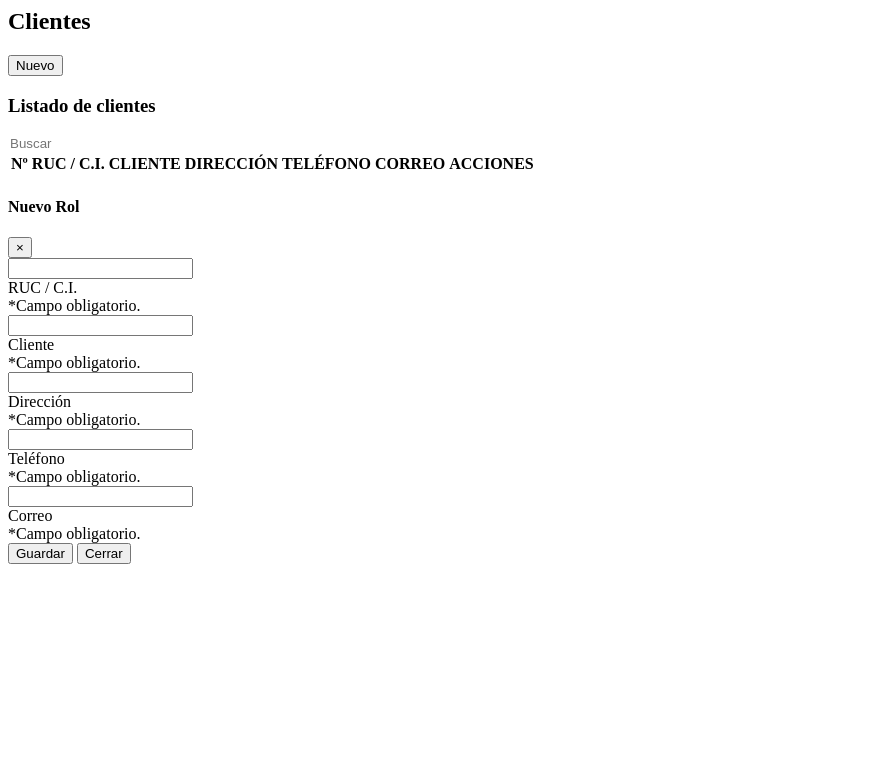
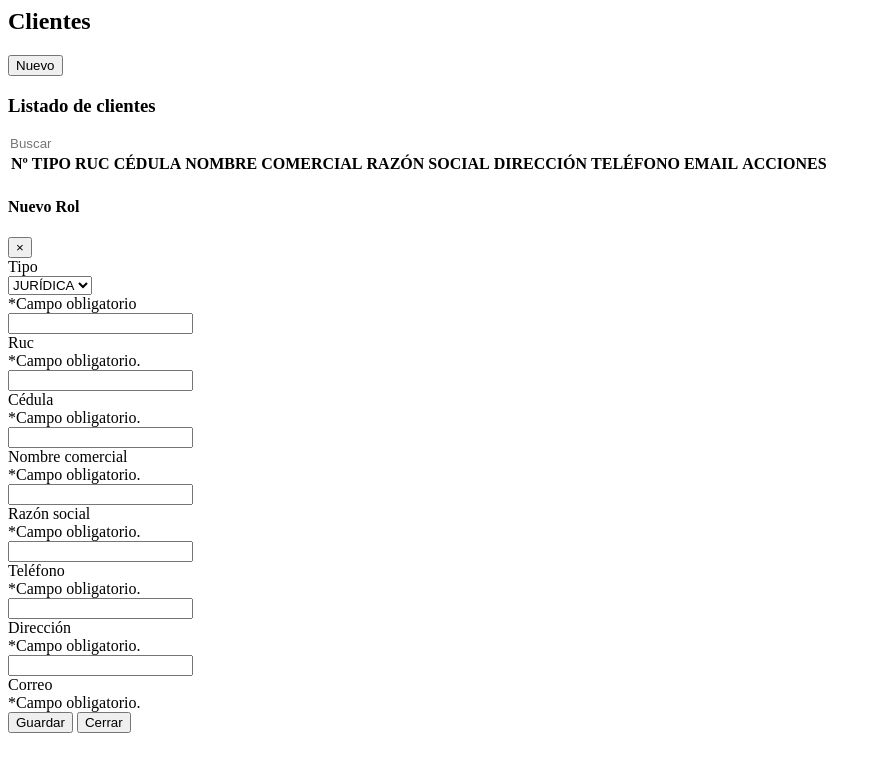
Before and after one commit to Jhonlz09/aistermcon, a PHP site: page /views/clientes.php in a window 1280 px wide. Shown: the top 772 px of the page, without its empty margins (0-881 px from the left). Run offline with PHP 8.4, Linux system fonts and the light colour scheme; the visitor is signed in with stand-in values (Sample User, id 1); lists and menus that the app fills with data are empty.

Commit message:
Se agrego clientes

```diff
--- a/PDF/pdf_guia.php
+++ b/PDF/pdf_guia.php
@@ -330,11 +330,10 @@ class PDF extends FPDF
         $this->SetAutoPageBreak(true, 6); // Habilitar salto de página automático con margen inferior
         $header = array(iconv('UTF-8', 'windows-1252', 'Código'), ' Descripcion', 'Cantidad', 'Unidad');
         $this->Row($header, array(10, 10, 10, 10), 'B', 5);
-
         $this->SetY(129);
         $this->SetFont('Arial', 'B', 11);
         $this->SetX(138);
-        $ruc = $row['ciruc'];
+        $ruc = $row['ruc'];
         $this->Cell(0, 10, iconv('UTF-8', 'windows-1252', 'RUC/CI:'), 0, 0, 'L');
         $this->SetFont('Arial', '', 10);
         $this->SetX(154);
--- a/models/salidas.modelo.php
+++ b/models/salidas.modelo.php
@@ -223,7 +223,7 @@ class ModeloSalidas
             $l = Conexion::ConexionDB()->prepare("SELECT b.id,
             TO_CHAR(b.fecha, 'DD/MM/YYYY') as fecha, b.id,
             TO_CHAR(b.fecha_retorno, 'DD/MM/YYYY') as fecha_retorno,
-            o.nombre as orden,c.nombre as cliente, c.ciruc, c.direccion as direccion_cliente, c.telefono as cliente_telefono, b.motivo,
+            o.nombre as orden,c.nombre as cliente, c.ruc, c.direccion as direccion_cliente, c.telefono as cliente_telefono, b.motivo,
             e_despachado.nombre as despachado,
 			e_responsable.nombre as responsable,
             e.apellido || ' '|| e.nombre as conductor,
--- a/utils/database/config.txt
+++ b/utils/database/config.txt
@@ -1,4 +1,4 @@
-host=192.168.100.96
+host=localhost
 dbname=dbaistermcon
 username=admin
 password=%KKXJoHm5uec
--- a/utils/modules/aside.php
+++ b/utils/modules/aside.php
@@ -417,7 +417,7 @@
                         </div>
                         <div class="col-sm-4">
                             <div class="form-group">
-                                <label id="lbl" class="mb-0 combo"><i class="fas fa-ruler"></i> Unidad</label>
+                                <label class="mb-0 combo"><i class="fas fa-ruler"></i> Unidad</label>
                                 <div class="row">
                                     <div class="col">
                                         <select name="c" id="cboUnidad_fab" class="cbo form-control select2 select2-success" data-dropdown-css-class="select2-dark" required>
@@ -429,7 +429,7 @@
                         </div>
                         <div class="col-sm-4">
                             <div class="form-group">
-                                <label id="lbl" class="mb-0 combo"><i class="fas fa-ticket"></i> Nro. de orden</label>
+                                <label class="mb-0 combo"><i class="fas fa-ticket"></i> Nro. de orden</label>
                                 <div class="row">
                                     <div class="col">
                                         <select name="c" id="cboOrdenFab" class="cbo form-control select2 select2-success" data-dropdown-css-class="select2-dark" required>
--- a/utils/modules/sidebar.php
+++ b/utils/modules/sidebar.php
@@ -9,7 +9,6 @@ foreach ($permisosUsuario as $permiso) {
 }
 
 $configuracion = PermisosControlador::ctrObtenerConfiguracion();
-
     $_SESSION["empresa"] = $configuracion[0]->empresa;
     $_SESSION["iva"] = $configuracion[0]->iva;
     $_SESSION["emisor"] = $configuracion[0]->emisor;
--- a/views/clientes.php
+++ b/views/clientes.php
@@ -1,4 +1,5 @@
-<?php require_once "../utils/database/config.php";?>
+<?php require_once "../utils/database/config.php"; ?>
+
 <head>
     <title>Clientes</title>
 </head>
@@ -48,11 +49,14 @@
                             <thead>
                                 <tr>
                                     <th class="text-center">Nº</th>
-                                    <th>RUC / C.I.</th>
-                                    <th>CLIENTE</th>
+                                    <th>TIPO</th>
+                                    <th>RUC</th>
+                                    <th>CÉDULA</th>
+                                    <th>NOMBRE COMERCIAL</th>
+                                    <th>RAZÓN SOCIAL</th>
                                     <th>DIRECCIÓN</th>
                                     <th>TELÉFONO</th>
-                                    <th>CORREO</th>
+                                    <th>EMAIL</th>
                                     <th class="text-center">ACCIONES</th>
                                 </tr>
                             </thead>
@@ -87,21 +91,66 @@
                     <input type="hidden" id="id" value="">
                     <div class="row">
                         <div class="col-md-12">
+                            <div class="row">
+                                <div class="col-md-4">
+                                    <div class="form-group">
+                                        <label class="mb-0 combo"><i class="fas fa-scale-unbalanced"></i> Tipo</label>
+                                        <div class="row">
+                                            <div class="col">
+                                                <select name="c" id="cboTipo" class="cbo form-control select2 select2-success" data-dropdown-css-class="select2-dark" required>
+                                                    <option value="1">JURÍDICA</option>
+                                                    <option value="2">NATURAL</option>
+                                                </select>
+                                                <div class="invalid-feedback">*Campo obligatorio</div>
+                                            </div>
+                                        </div>
+                                    </div>
+                                </div>
+                                <div class="col-md-4">
                                     <div class="input-data">
-                                <input autocomplete="off" id="ciruc" class="input-nuevo" type="text" required>
+                                        <input autocomplete="off" inputmode="numeric" id="ruc" class="input-nuevo" type="text" required>
                                         <div class="line underline"></div>
-                                <label for="ciruc" class="label"><i class="fas fa-id-card"></i> RUC / C.I.</label>
+                                        <label for="ruc" class="label"><i class="fas fa-building-user"></i> Ruc</label>
                                         <div class="invalid-feedback">*Campo obligatorio.</div>
                                     </div>
+                                </div>
+                                <div class="col-md-4">
+                                    <div class="input-data">
+                                        <input autocomplete="off" inputmode="numeric" maxlength="10" oninput="validarNumber(this,/[^0-9]/g)" id="ci" class="input-nuevo" type="text" required>
+                                        <div class="line underline"></div>
+                                        <label for="ci" class="label"><i class="fas fa-id-card"></i> Cédula</label>
+                                        <div class="invalid-feedback">*Campo obligatorio.</div>
+                                    </div>
+                                </div>
+                            </div>
+
                             <div class="row">
-                                <div class="col-md-6">
+                                <div class="col-md-4">
                                     <div class="input-data">
                                         <input autocomplete="off" id="nombre" class="input-nuevo" type="text" required>
                                         <div class="line underline"></div>
-                                        <label for="nombre" class="label"><i class="fa-solid fa-signature"></i> Cliente</label>
+                                        <label for="nombre" class="label"><i class="fas fa-signature"></i> Nombre comercial</label>
                                         <div class="invalid-feedback">*Campo obligatorio.</div>
                                     </div>
                                 </div>
+                                <div class="col-md-4">
+                                    <div class="input-data">
+                                        <input autocomplete="off" id="razon_social" class="input-nuevo" type="text" required>
+                                        <div class="line underline"></div>
+                                        <label for="razon_social" class="label"><i class="fas fa-input-text"></i> Razón social</label>
+                                        <div class="invalid-feedback">*Campo obligatorio.</div>
+                                    </div>
+                                </div>
+                                <div class="col-md-4">
+                                    <div class="input-data">
+                                        <input autocomplete="off" inputmode="numeric" id="telefono" class="input-nuevo" type="text" required>
+                                        <div class="line underline"></div>
+                                        <label for="telefono" class="label"><i class="fas fa-phone"></i> Teléfono</label>
+                                        <div class="invalid-feedback">*Campo obligatorio.</div>
+                                    </div>
+                                </div>
+                            </div>
+                            <div class="row">
                                 <div class="col-md-6">
                                     <div class="input-data">
                                         <input autocomplete="off" id="direccion" class="input-nuevo" type="text" required>
@@ -110,19 +159,7 @@
                                         <div class="invalid-feedback">*Campo obligatorio.</div>
                                     </div>
                                 </div>
-                            </div>
-
-
-                            <div class="row">
-                                <div class="col-sm-6">
-                                    <div class="input-data">
-                                        <input autocomplete="off" id="telefono" class="input-nuevo" type="text" required>
-                                        <div class="line underline"></div>
-                                        <label for="telefono" class="label"><i class="fas fa-phone"></i> Teléfono</label>
-                                        <div class="invalid-feedback">*Campo obligatorio.</div>
-                                    </div>
-                                </div>
-                                <div class="col-sm-6">
+                                <div class="col-md-6">
                                     <div class="input-data">
                                         <input autocomplete="off" id="correo" class="input-nuevo" type="text" required>
                                         <div class="line underline"></div>
@@ -131,8 +168,6 @@
                                     </div>
                                 </div>
                             </div>
-
-
                         </div>
                     </div>
                 </div>
@@ -170,13 +205,22 @@
                 }
             },
             {
-                "targets": 5,
-                "render": function(data, type, row, meta) {
-                    return '<a href="mailto:' + data + '" class="text-info">' + data + '</a>';
+                "targets": 8,
+                render: function(data, type, row, meta) {
+                    // Dividir los correos por comas
+                    var emails = data.split(',');
+
+                    // Crear enlaces de correo electrónico
+                    var emailLinks = emails.map(function(email) {
+                        return '<a href="mailto:' + email.trim() + '" class="text-info">' + email.trim() + '</a>';
+                    });
+
+                    // Unir todos los enlaces con un delimitador, como un espacio o una coma
+                    return emailLinks.join(' ');
                 }
             },
             {
-                targets: 6,
+                targets: 9,
                 data: "acciones",
                 visible: mostrarCol,
                 render: function(data, type, row, full, meta) {
@@ -196,6 +240,9 @@
             },
         ],
     }
+
+
+
 
     $(document).ready(function() {
         if (!$.fn.DataTable.isDataTable('#tblClientes')) {
@@ -231,16 +278,26 @@
 
         const id = document.getElementById('id'),
             nombre = document.getElementById('nombre'),
-            ciruc = document.getElementById('ciruc'),
+            ruc = document.getElementById('ruc'),
+            ci = document.getElementById('ci'),
+            razon = document.getElementById('razon_social'),
             correo = document.getElementById('correo'),
             direccion = document.getElementById('direccion'),
-            telefono = document.getElementById('telefono');
+            telefono = document.getElementById('telefono'),
+
+            cboTipo = document.getElementById('cboTipo');
+
 
 
 
         $(modal).on("shown.bs.modal", () => {
-            nombre.focus();
+            ruc.focus();
         });
+
+
+        $('#cboTipo').select2({
+            minimumResultsForSearch: -1,
+        })
 
         if (btnNuevo) {
             btnNuevo.addEventListener('click', () => {
@@ -248,6 +305,9 @@
                 cambiarModal(span, ' Nuevo Cliente', icon, 'fa-user-tag', elements, 'bg-gradient-blue', 'bg-gradient-success', modal, 'modal-new', 'modal-change')
                 form.reset();
                 form.classList.remove('was-validated');
+                setChange(cboTipo, 1)
+                ruc.disabled = false
+                ci.disabled = false
             });
         }
 
@@ -284,9 +344,13 @@
             let row = obtenerFila(this, tabla);
             accion = 2;
             cambiarModal(span, ' Editar Cliente', icon, 'fa-pen-to-square', elements, 'bg-gradient-success', 'bg-gradient-blue', modal, 'modal-change', 'modal-new')
+
             id.value = row["id"];
             nombre.value = row["nombre"];
-            ciruc.value = row["ciruc"];
+            ruc.value = row["ruc"];
+            ci.value = row["cedula"];
+            razon.value = row["razon_social"];
+            setChange(cboTipo, row["id_tipo"])
             direccion.value = row["direccion"];
             telefono.value = row["telefono"]
             correo.value = row["correo"]
@@ -295,19 +359,42 @@
         form.addEventListener("submit", function(e) {
             e.preventDefault();
             const nom = nombre.value.trim().toUpperCase(),
-                ruc = ciruc.value.trim(),
+                raz = razon.value.trim().toUpperCase(),
+                ruc_ = ruc.value.trim(),
+                ced = ci.value.trim(),
+                tip = cboTipo.value,
                 tel = telefono.value.trim(),
                 dir = direccion.value.trim().toUpperCase(),
                 cor = correo.value.trim();
+
+
+            if (ruc_ === '' && ced === '') {
+                // No hacer nada y continuar la ejecución fuera del if
+            }
+            // Si solo ruc_ está vacío, deshabilitar temporalmente ruc
+            else if (ruc_ === '') {
+                ruc.disabled = true;
+            }
+            // Si solo ced está vacío, deshabilitar temporalmente ced
+            else if (ced === '') {
+                ci.disabled = true;
+            }
+
             if (!this.checkValidity()) {
                     this.classList.add('was-validated');
                     return;
                 }
+
+
+
             let datos = new FormData();
             const id_e = id.value;
             datos.append('id', id_e);
             datos.append('nombre', nom);
-            datos.append('ruc', ruc);
+            datos.append('razon', raz);
+            datos.append('id_tipo', tip);
+            datos.append('ruc', ruc_);
+            datos.append('ced', ced);
             datos.append('tel', tel);
             datos.append('dir', dir);
             datos.append('correo', cor);
--- a/views/empleados.php
+++ b/views/empleados.php
@@ -1,4 +1,4 @@
-<?php require_once "../utils/database/config.php";?>
+<?php require_once "../utils/database/config.php"; ?>
 
 <head>
     <title>Empleados/Clientes</title>
@@ -163,6 +163,9 @@
                                         <div class="row">
                                             <div class="col">
                                                 <select id="cboRoles" class="cbo form-control select2 select2-success" data-dropdown-css-class="select2-dark" data-placeholder="SELECCIONE" required>
+                                                    <!-- <option value="1">OBRERO</option>
+                                                    <option value="2">BODEGUERO</option>
+                                                    <option value="2">BODEGUERO</option> -->
                                                 </select>
                                                 <div class="invalid-feedback">*Campo obligatorio</div>
                                             </div>
@@ -344,7 +347,6 @@
 
         let datos_empresa;
 
-        cargarCombo('Roles');
         cargarCombo('Empresa', '', 1, true).then(datos_ => {
             datos_empresa = datos_;
             // $('#cboEmpresaFilter').select2('data', datos_empresa);
--- a/views/salidas.php
+++ b/views/salidas.php
@@ -320,9 +320,6 @@
             var boleta = tabla.row($(this).closest('tr').next()).data()[11];
             // console.log(id_boleta)
             var input_pdf = $(this).find('.input_boleta');
-            input_pdf.val(boleta);
-            // console.log(input_pdf.val());
-
             this.submit(); // Envía el formulario actual
         });
 
@@ -338,6 +335,7 @@
         $('#tblSalidas').on('click', '#editS', function() {
             let row = tabla.row($(this).closest('tr').next()).data()
             id_boleta = row[11];
+            console.log(id_boleta)
             const orden_id = row[12];
             const fecha_id = row[14];
             const conductor = row[15];
@@ -363,6 +361,7 @@
             row = tabla.row($(this).closest('tr').next()).data()
             // event.stopImmediatePropagation(); // Evita que el evento de clic en la fila se dispare
             id_boleta = row[11];
+            console.log(id_boleta)
             const orden_id = row[12];
             const cliente = row[13];
             const fecha_id = row[14];
```
Also changed, not shown: controllers/clientes.controlador.php (+9 -3 lines), models/carga.modelo.php (+6 -2 lines), models/clientes.modelo.php (+26 -12 lines), utils/plantilla.php (+11 -6 lines). Lines whose indentation alone changed are shown as unchanged.
